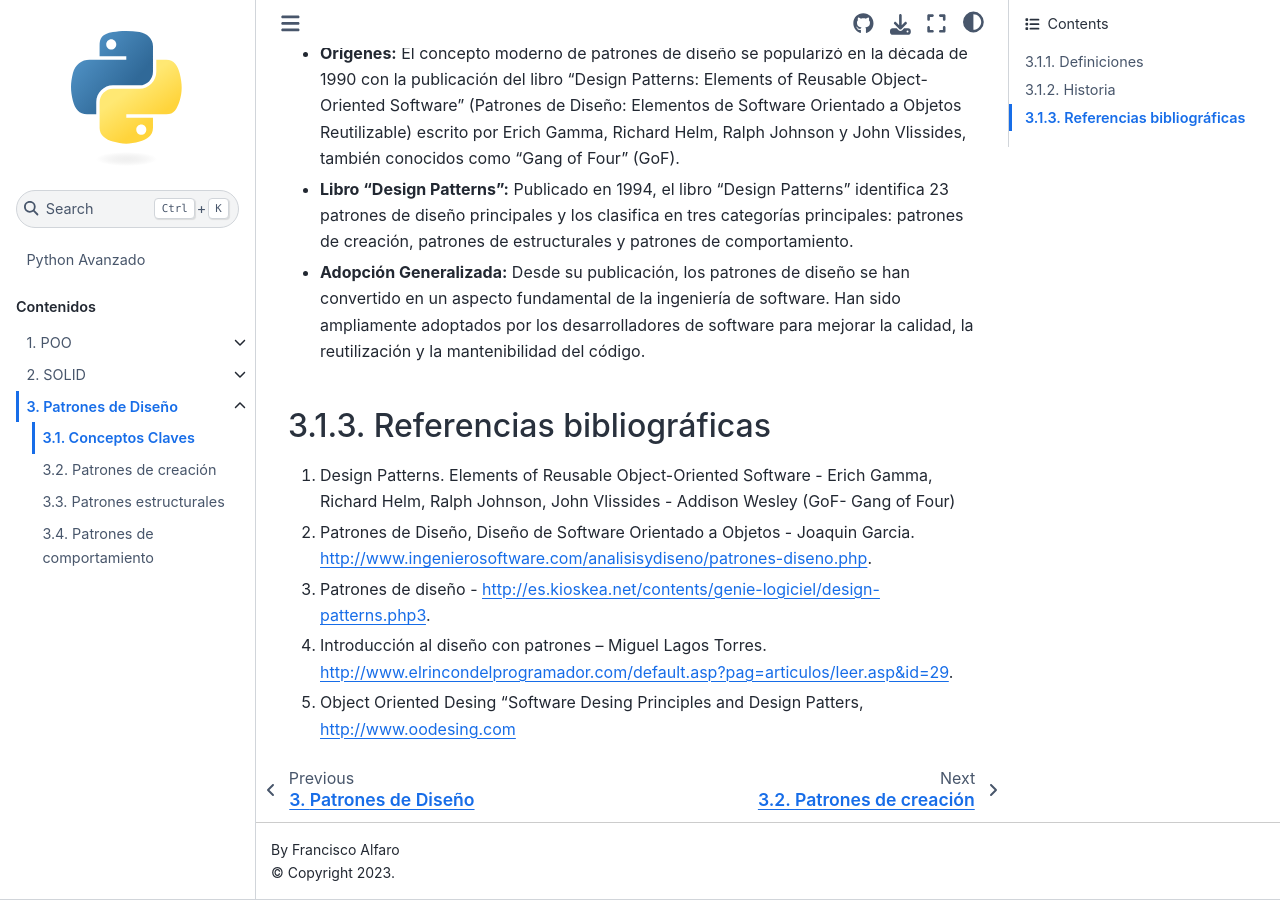
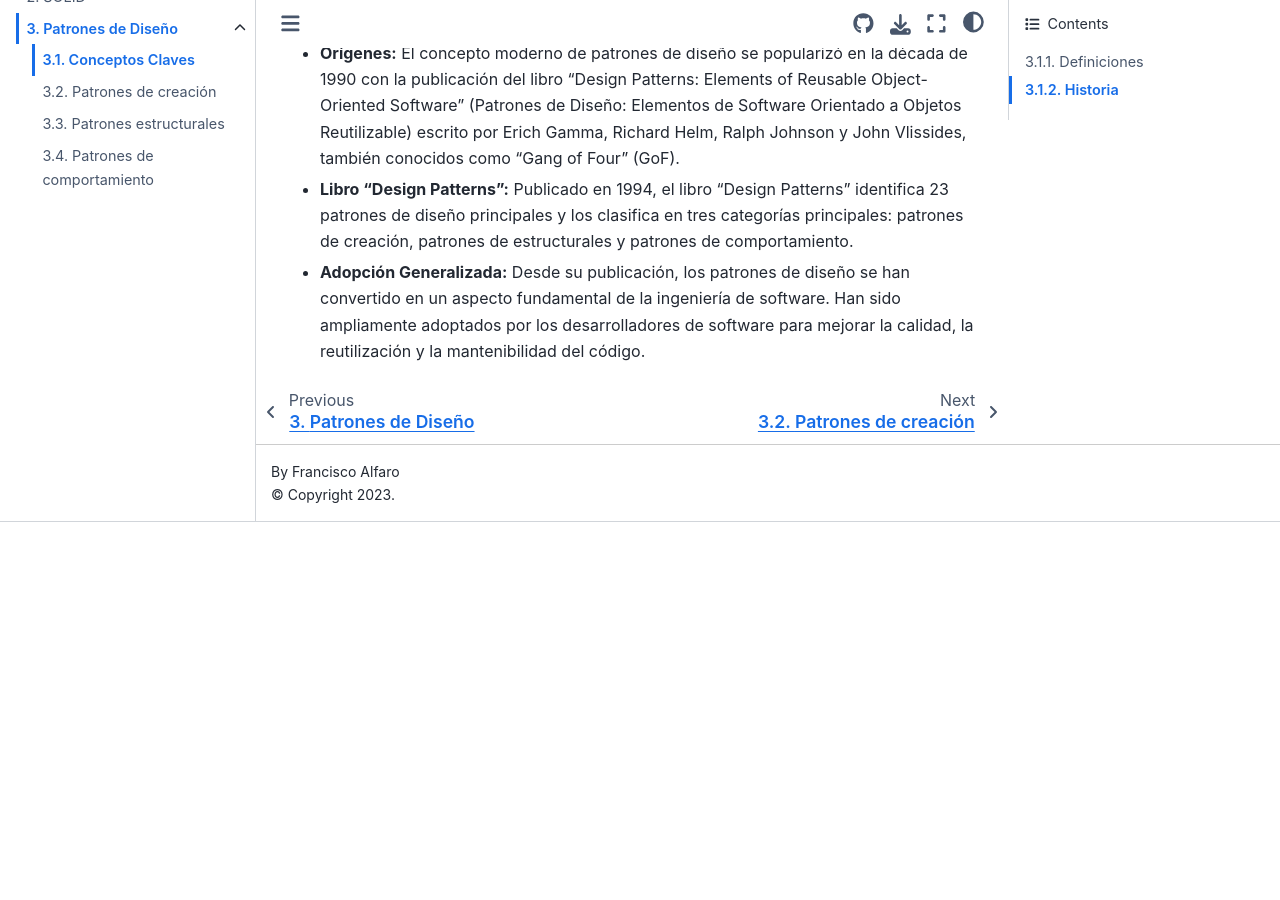
Before and after one commit to fralfaro/python_advanced, a Jupyter Book: the page built from docs/patterns/definiciones.md, in a window 1280 px wide and 900 px high, scrolled down 519 px. Built offline with Jupyter Book 1.0.4 settings and Sphinx 7.4.7 and the Sphinx Book theme 1.1.4, drawn with Linux system fonts in a browser that asks for light colours; after the commit the page ends 1041 px from its top, so only the background shows below that.

```diff
--- a/_config.yml
+++ b/_config.yml
@@ -28,9 +28,11 @@ latex:
   latex_documents:
     targetname: latex-manual.tex
 
-#sphinx:
-#  extra_extensions:
-#    - sphinxcontrib.mermaid
+sphinx:
+  extra_extensions:
+    - sphinxcontrib.mermaid
+    - sphinxcontrib.plantuml
+
 
 
 # Information about where the book exists on the web
--- a/docs/patterns/definiciones.md
+++ b/docs/patterns/definiciones.md
@@ -11,12 +11,3 @@
 - **Orígenes:** El concepto moderno de patrones de diseño se popularizó en la década de 1990 con la publicación del libro "Design Patterns: Elements of Reusable Object-Oriented Software" (Patrones de Diseño: Elementos de Software Orientado a Objetos Reutilizable) escrito por Erich Gamma, Richard Helm, Ralph Johnson y John Vlissides, también conocidos como "Gang of Four" (GoF).
 - **Libro "Design Patterns":** Publicado en 1994, el libro "Design Patterns" identifica 23 patrones de diseño principales y los clasifica en tres categorías principales: patrones de creación, patrones de estructurales y patrones de comportamiento.
 - **Adopción Generalizada:** Desde su publicación, los patrones de diseño se han convertido en un aspecto fundamental de la ingeniería de software. Han sido ampliamente adoptados por los desarrolladores de software para mejorar la calidad, la reutilización y la mantenibilidad del código.
-
-
-
-## Referencias bibliográficas
-1. Design Patterns. Elements of Reusable Object-Oriented Software - Erich Gamma, Richard Helm, Ralph Johnson, John Vlissides - Addison Wesley (GoF- Gang of Four)
-2. Patrones de Diseño, Diseño de Software Orientado a Objetos - Joaquin Garcia. http://www.ingenierosoftware.com/analisisydiseno/patrones-diseno.php.
-3. Patrones de diseño -  http://es.kioskea.net/contents/genie-logiciel/design-patterns.php3.
-4. Introducción al diseño con patrones – Miguel Lagos Torres. http://www.elrincondelprogramador.com/default.asp?pag=articulos/leer.asp&id=29.
-5. Object Oriented Desing “Software Desing Principles and Design Patters, http://www.oodesing.com
--- a/pyproject.toml
+++ b/pyproject.toml
@@ -10,4 +10,5 @@ readme = "README.md"
 python = "^3.9"
 jupyterlab = "*"
 jupyter-book = "*"
+sphinxcontrib-mermaid  = "*"
 pre-commit = "*"
```
Also changed, not shown: docs/patterns/comportamiento.ipynb, docs/patterns/creacionales.ipynb, docs/patterns/estructurales.ipynb.
